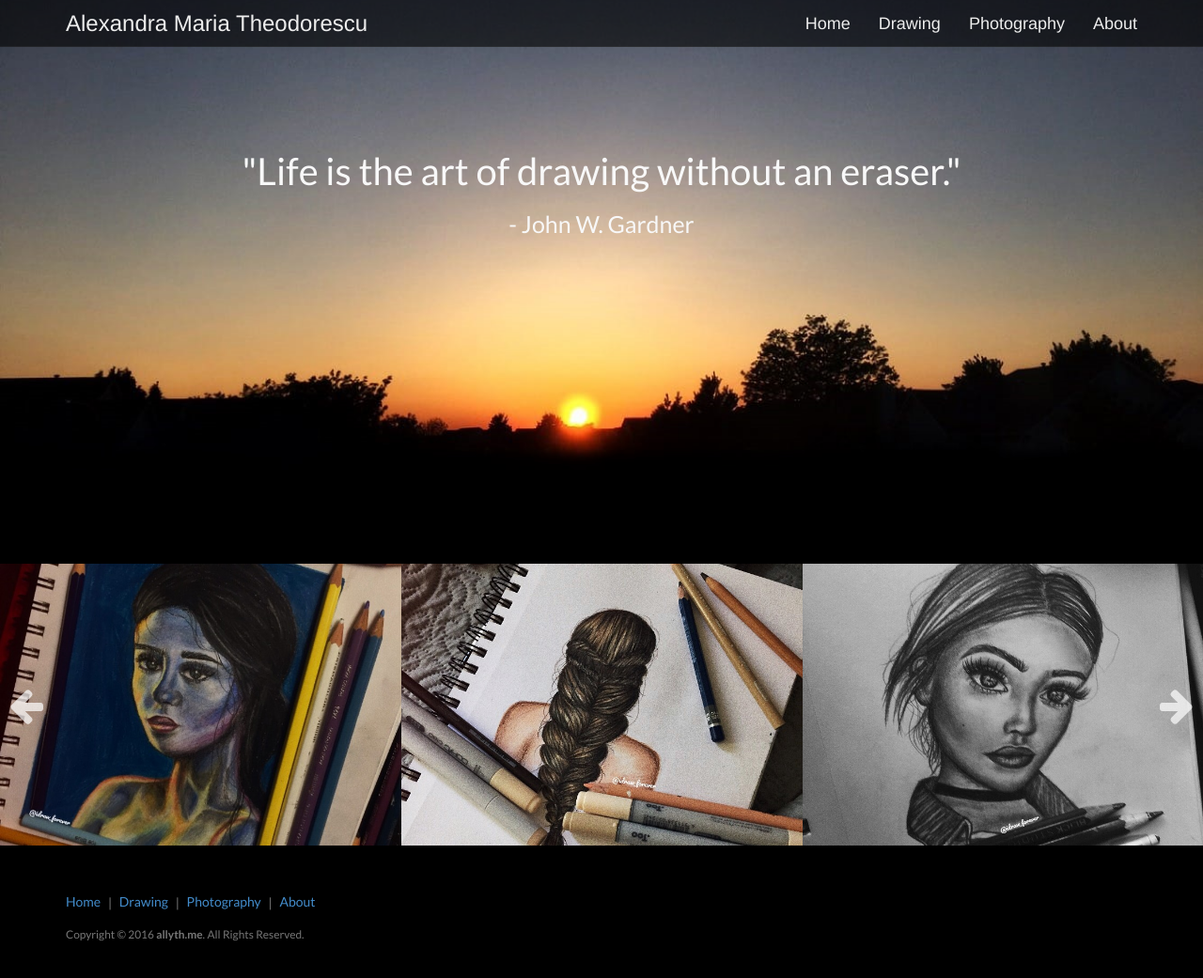
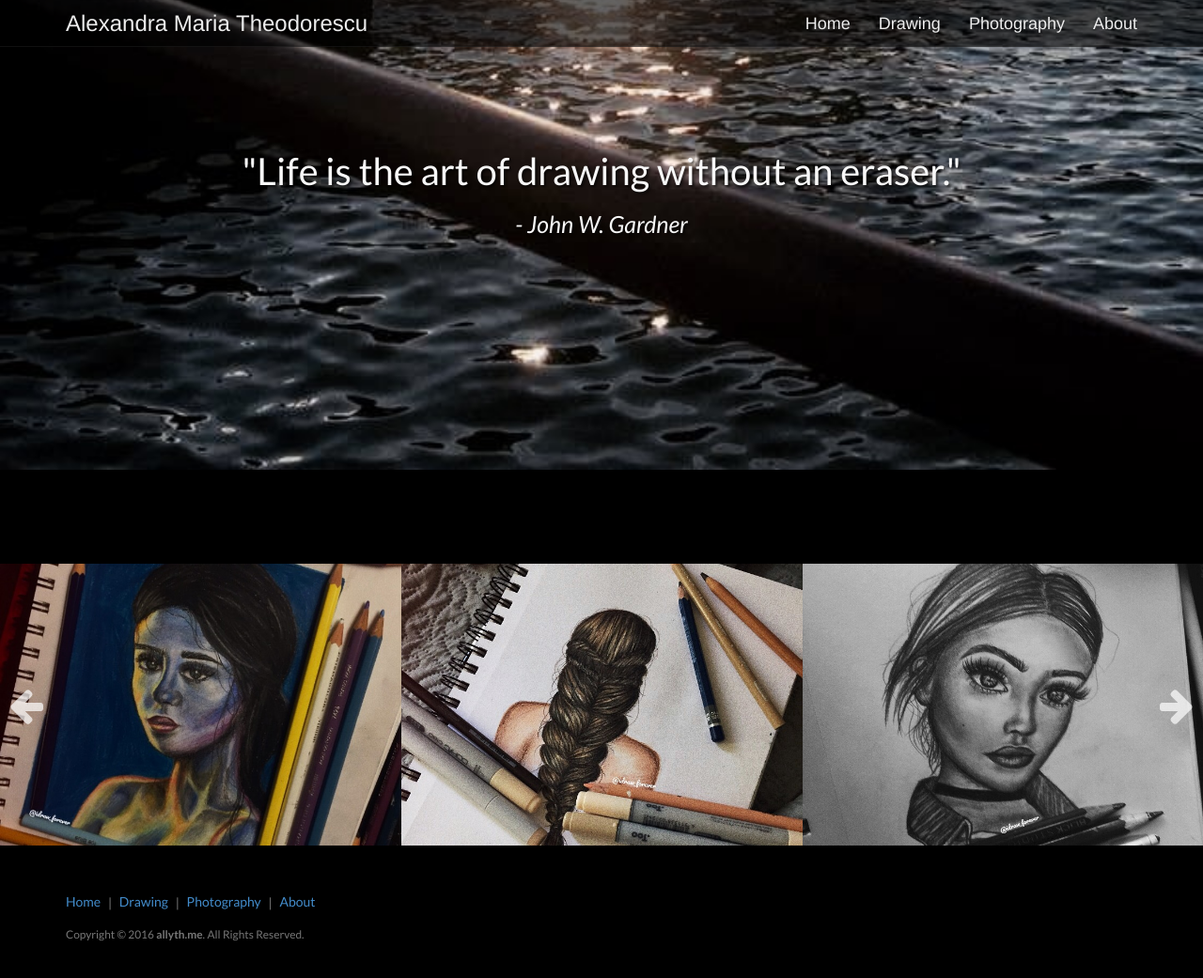
Before and after one commit to allyth/allyth, a Jekyll site: the page built from index.html, in a window 1280 px wide and 1053 px high. Shown: the top 1041 px of the window at 94% size. Built offline with Jekyll 4.4.1, drawn with Linux system fonts in a browser that asks for light colours; some web fonts are replaced.

Commit message:
Added new home image and text shadow

```diff
--- a/css/home.css
+++ b/css/home.css
@@ -22,6 +22,7 @@ body {
     position: relative;
     padding-top: 10%;
     padding-bottom: 8%;
+   text-shadow: 2px 2px 3px rgba(0, 0, 0, 0.68);
 }
 
 .intro-message > h1 {
--- a/index.html
+++ b/index.html
@@ -21,7 +21,7 @@
                         <div class="col-lg-12">
                             <div class="intro-message" style="margin-top:40px">
                                 <p style="font-size:40px">"Life is the art of drawing without an eraser."</p>
-                                <p style="font-size:25px">- John W. Gardner</p>
+                                <p style="font-size:25px; font-style: italic;">- John W. Gardner</p>
                             </div>
                         </div>
                     </div>
```
Also changed, not shown: img/site/intro-bg.jpg.
